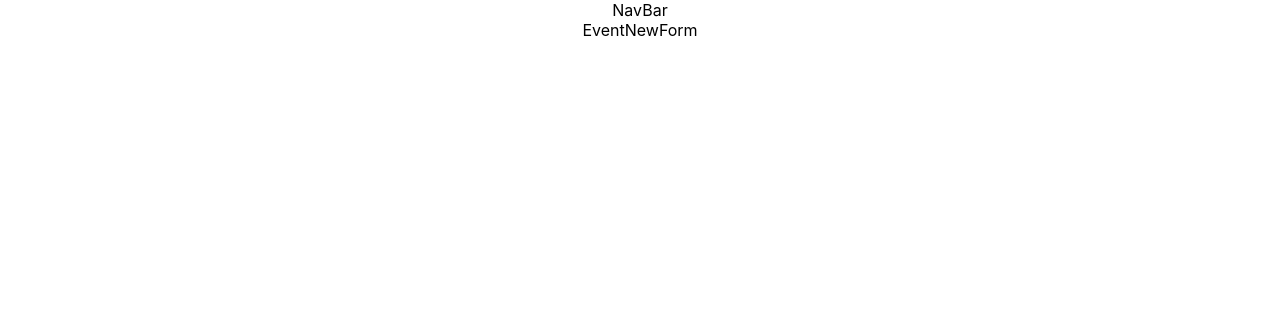
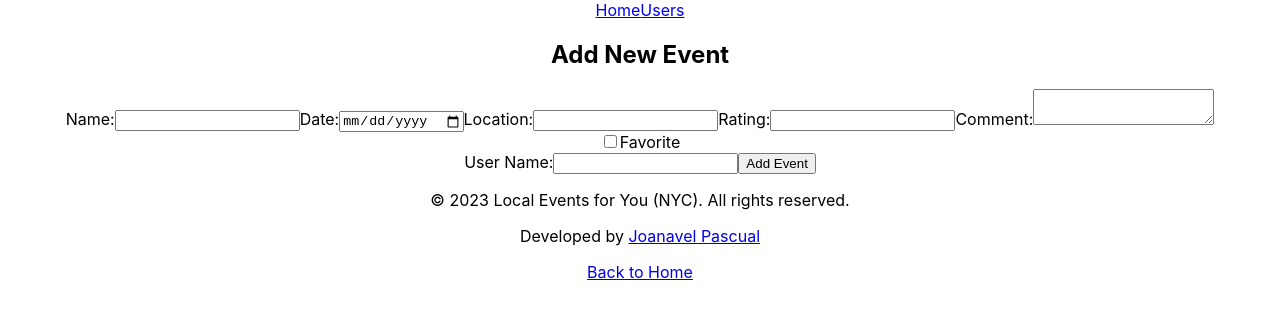
Before and after one commit to JoanavelPascual7/event-react-app-v3, a React (Create React App) app: page /events/new in a window 1280 px wide. Shown: the top 318 px of the page. Built offline with nearby package versions, Linux system fonts and the light colour scheme.

Commit message:
users added

```diff
--- a/src/App.js
+++ b/src/App.js
@@ -1,6 +1,6 @@
 import './App.css';
 import { BrowserRouter as Router, Routes, Route } from "react-router-dom";
-import NavBar from "./components/NavBar";
+
 import Home from "./pages/Home";
 import Index from "./pages/Index";
 import New from "./pages/New";
@@ -8,8 +8,11 @@ import Show from "./pages/Show";
 import Edit from "./pages/Edit";
 import FourOFour from "./pages/FourOFour";
 import NewReviewForm from "./components/NewReviewForm";
+import UsersIndex from "./pages/UsersIndex";
 
 
+import Footer from "./components/Footer"
+import NavBar from "./components/NavBar";
 
 function App() {
   return (
@@ -19,6 +22,7 @@ function App() {
         <main>
           <Routes>
             <Route path="/" element={<Home />} />
+            <Route path="/users" element={<UsersIndex />} />
             <Route path="/events" element={<Index />} />
             <Route path="/events/new" element={<New />} />
             <Route path="/events/:id" element={<Show />} />
@@ -27,6 +31,7 @@ function App() {
             <Route path="*" element={<FourOFour />} />
           </Routes>
         </main>
+        <Footer/>
       </Router>
     </div>
   );
--- a/src/components/EventDetail.js
+++ b/src/components/EventDetail.js
@@ -1,10 +1,11 @@
 import React, { useState, useEffect } from 'react';
 import axios from 'axios';
-import { useParams, Link } from 'react-router-dom'; // Import the Link component
-import EventReviews from './EventReviews'; // Import the new component
+import { useParams, Link, useNavigate } from 'react-router-dom';
+import EventReviews from './EventReviews';
 
 function EventDetail() {
   const { id } = useParams();
+  const navigate = useNavigate();
   const [event, setEvent] = useState(null);
 
   useEffect(() => {
@@ -18,6 +19,18 @@ function EventDetail() {
         console.error('Error fetching event detail:', error);
       });
   }, [id]);
+
+  const handleDelete = () => {
+    axios
+      .delete(`${process.env.REACT_APP_API_URL}/events/${id}`)
+      .then(() => {
+        console.log('Event deleted successfully');
+        navigate('/events');
+      })
+      .catch((error) => {
+        console.error('Error deleting event:', error);
+      });
+  };
 
   if (!event) {
     return <div>Loading...</div>;
@@ -35,7 +48,11 @@ function EventDetail() {
       <p>User Name: {event.user_name}</p>
 
       <Link to={`/events/${id}/edit`}>Edit</Link>
-      <EventReviews eventId={id} /> {/* Display event reviews */}
+      <button onClick={handleDelete}>Delete</button>
+      <EventReviews eventId={id} />
+
+      {/* Add a link to create a new event */}
+      <Link to="/events/new">Create New Event</Link>
     </div>
   );
 }
--- a/src/components/EventNewForm.js
+++ b/src/components/EventNewForm.js
@@ -1,9 +1,99 @@
-import React from 'react'
+import React, { useState } from 'react';
+import axios from 'axios';
 
-function EventNewForm() {
+export default function EventNewForm() {
+  const initialFormData = {
+    name: '',
+    date: '',
+    location: '',
+    rating: '',
+    comment: '',
+    is_favorite: false,
+    user_name: '',
+  };
+  const [formData, setFormData] = useState(initialFormData);
+
+  const handleInputChange = (event) => {
+    const { name, value, type, checked } = event.target;
+    const inputValue = type === 'checkbox' ? checked : value;
+
+    setFormData({
+      ...formData,
+      [name]: inputValue,
+    });
+  };
+
+  const handleSubmit = (event) => {
+    event.preventDefault();
+
+    axios
+      .post(`${process.env.REACT_APP_API_URL}/events`, formData)
+      .then((response) => {
+        console.log('New Event added:', response.data);
+        setFormData(initialFormData);
+      })
+      .catch((error) => {
+        console.error('API Error:', error);
+      });
+  };
+
   return (
-    <div>EventNewForm</div>
-  )
+    <div className="EventNewForm">
+      <h2>Add New Event</h2>
+      <form onSubmit={handleSubmit}>
+        <label>Name:</label>
+        <input
+          type="text"
+          name="name"
+          value={formData.name}
+          onChange={handleInputChange}
+        />
+        <label>Date:</label>
+        <input
+          type="date"
+          name="date"
+          value={formData.date}
+          onChange={handleInputChange}
+        />
+        <label>Location:</label>
+        <input
+          type="text"
+          name="location"
+          value={formData.location}
+          onChange={handleInputChange}
+        />
+        <label>Rating:</label>
+        <input
+          type="number"
+          name="rating"
+          value={formData.rating}
+          onChange={handleInputChange}
+        />
+        <label>Comment:</label>
+        <textarea
+          name="comment"
+          value={formData.comment}
+          onChange={handleInputChange}
+        />
+        <div>
+          <input
+            type="checkbox"
+            id="is_favorite"
+            name="is_favorite"
+            checked={formData.is_favorite}
+            onChange={handleInputChange}
+          />
+          <label htmlFor="is_favorite">Favorite</label>
+        </div>
+        <label>User Name:</label>
+        <input
+          type="text"
+          name="user_name"
+          value={formData.user_name}
+          onChange={handleInputChange}
+        />
+        <button type="submit">Add Event</button>
+      </form>
+    </div>
+  );
 }
-
-export default EventNewForm
--- a/src/components/Footer.js
+++ b/src/components/Footer.js
@@ -1,9 +1,18 @@
-import React from 'react'
+import React from 'react';
+import { Link } from 'react-router-dom';
 
-function Footer() {
+export default function Footer() {
   return (
-    <div>Footer</div>
-  )
+    <footer className="footer">
+      <div className="container">
+        <div className="footer-content">
+          <p>© {new Date().getFullYear()} Local Events for You (NYC). All rights reserved.</p>
+          <p>
+            Developed by <a href="https://github.com/JoanavelPascual7">Joanavel Pascual</a>
+          </p>
+          <Link to="/">Back to Home</Link>
+        </div>
+      </div>
+    </footer>
+  );
 }
-
-export default Footer
--- a/src/components/NavBar.js
+++ b/src/components/NavBar.js
@@ -1,9 +1,13 @@
-import React from 'react'
+import React from 'react';
+import { Link } from 'react-router-dom';
 
 function NavBar() {
   return (
-    <div>NavBar</div>
-  )
+    <nav className="navbar">
+      <Link to="/">Home</Link>
+      <Link to="/users">Users</Link>
+    </nav>
+  );
 }
 
-export default NavBar
+export default NavBar;
--- a/src/components/User.js
+++ b/src/components/User.js
@@ -9,7 +9,7 @@ function User({ user }) {
       <td>{user.admin}</td>
       <td>{user.verified}</td>
       <td>
-        <Link to={`/users/${users.id}`}>View</Link>
+        <Link to={`/users/${user.id}`}>View</Link>
       </td>
     </tr>
   );
--- a/src/pages/Home.js
+++ b/src/pages/Home.js
@@ -1,10 +1,13 @@
 import React from 'react';
-
+import { Link } from 'react-router-dom';
 
 export default function Home() {
   return (
     <div className="event-container">
       <p className='home-page-title'>Find Local Events Near You</p>
+      <Link to="/events">Browse Events</Link>
+      <div></div>
+      <Link to="/events/new">Create New Event</Link>
     </div>
   );
 }
--- /dev/null
+++ b/src/pages/UsersIndex.js
@@ -0,0 +1,37 @@
+import React, { useState, useEffect } from 'react';
+import axios from 'axios';
+import User from "../components/User"; // Import the User component
+
+function UsersIndex() {
+  const [users, setUsers] = useState([]);
+
+  useEffect(() => {
+    axios
+      .get(`${process.env.REACT_APP_API_URL}/users`)
+      .then((response) => {
+        console.log('API Response:', response.data);
+        setUsers(response.data);
+      })
+      .catch((error) => {
+        console.error('API Error:', error);
+      });
+  }, []);
+
+  return (
+    <div className="index-container">
+      <h1 className='show-title'> List of Users </h1>
+      <table>
+        <thead>
+          {/* Your table header */}
+        </thead>
+        <tbody>
+          {users.map((user) => (
+            <User key={user.id} user={user} />
+          ))}
+        </tbody>
+      </table>
+    </div>
+  );
+}
+
+export default UsersIndex;
```
